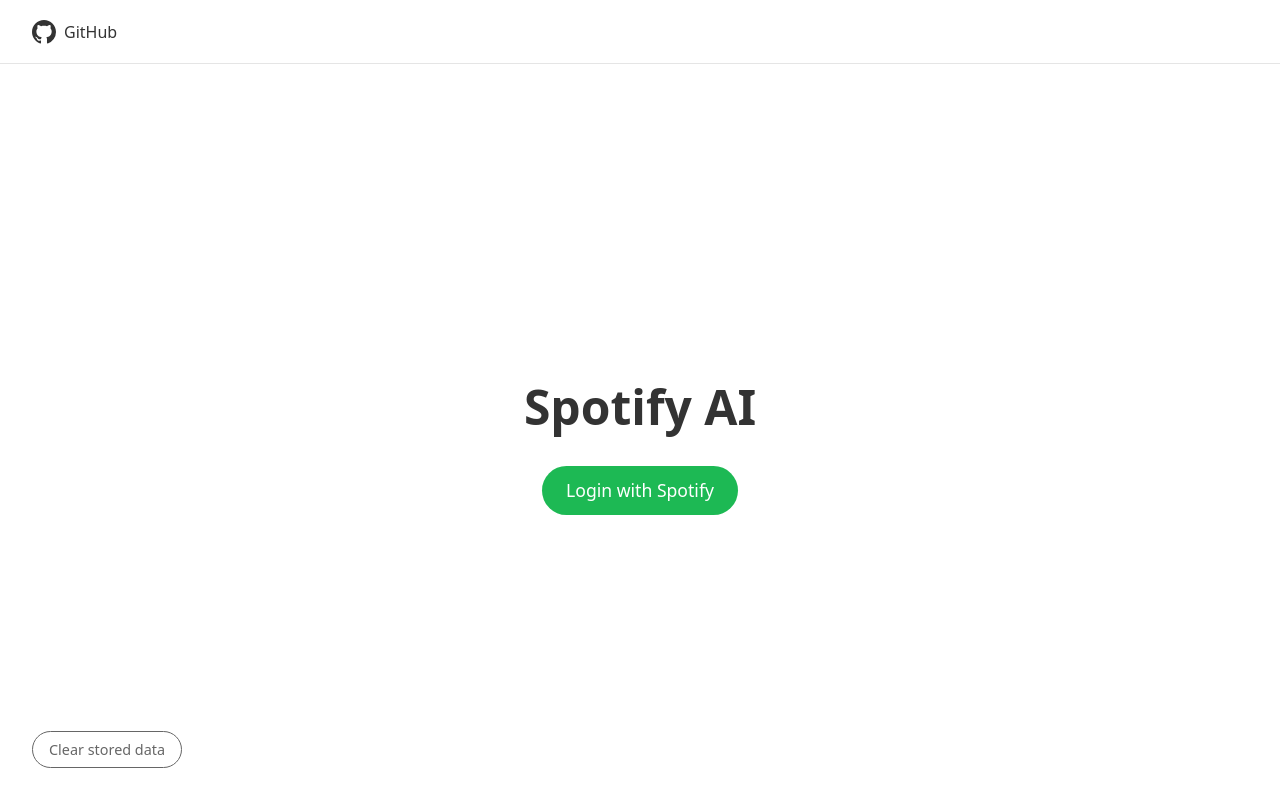
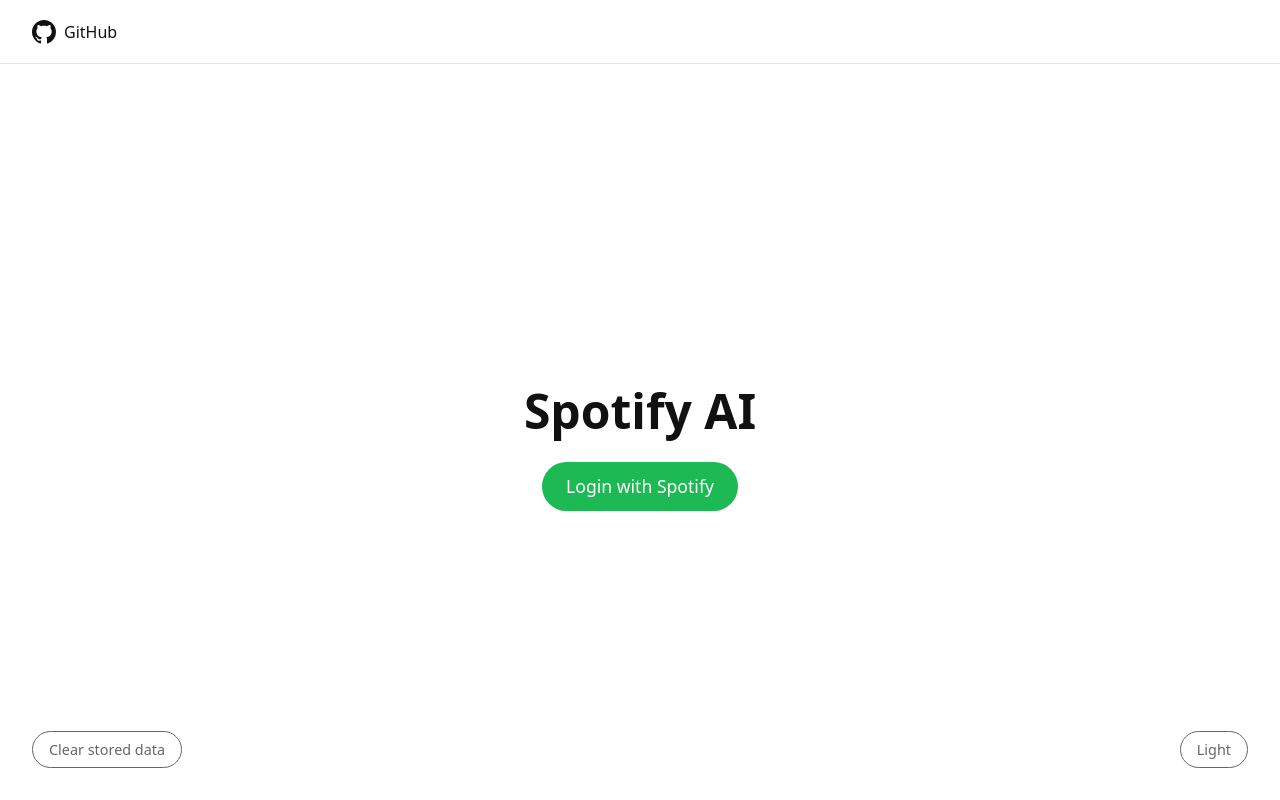
Before and after one commit to beckhamlamm/playlist-gen, a React (Vite) app: page / in a window 1280 px wide. Built offline with nearby package versions, Linux system fonts and the light colour scheme.

Commit message:
added light/dark mode functionality uiux for better user exp

```diff
--- a/src/App.css
+++ b/src/App.css
@@ -12,13 +12,24 @@
   font-family: system-ui, Avenir, Helvetica, Arial, sans-serif;
 }
 
+body {
+  background: #fff;
+  color: #222;
+}
+
+body.dark {
+  background: #161616;
+  color: #f5f5f5;
+}
+
 .container {
   flex: 1;
   display: flex;
   flex-direction: column;
   padding: 2rem;
   position: relative;
-  padding-top: 6rem; /* Add space for fixed header */
+  padding-top: 6rem;
+  color: #222;
 }
 
 .header {
@@ -42,14 +53,14 @@
   display: flex;
   align-items: center;
   gap: 0.5rem;
-  color: #333;
+  color: #111;
   text-decoration: none;
   font-size: 1rem;
   justify-self: start;
 }
 
 .github-link:hover {
-  color: #666;
+  color: #1a0dab;
 }
 
 .welcome-message {
@@ -81,8 +92,8 @@
 
 .title {
   font-size: 3rem;
-  margin-bottom: 2rem;
-  color: #333;
+  margin-bottom: 1.5rem;
+  color: #111;
 }
 
 .login-button {
@@ -103,16 +114,18 @@
 .logout-button {
   padding: 0.5rem 1rem;
   font-size: 0.9rem;
-  background-color: #333;
-  color: white;
-  border: none;
+  background-color: transparent;
+  color: #333;
+  border: 1px solid #333;
   border-radius: 1.5rem;
   cursor: pointer;
-  transition: background-color 0.3s;
+  transition: all 0.3s;
 }
 
 .logout-button:hover {
-  background-color: #555;
+  background-color: #f0f0f0;
+  color: #333;
+  border-color: #333;
 }
 
 .footer {
@@ -239,7 +252,7 @@
   text-align: center;
 }
 
-/* Keep only layout and error message styles */
+/* Wildcard styles */
 .wildcard-outer {
   min-height: 70vh;
   display: flex;
@@ -272,6 +285,7 @@
   transition: border 0.2s, box-shadow 0.2s;
   color: #222;
 }
+
 .wildcard-center-content input[type="text"]:focus {
   border: 2px solid #888;
   background: #fff;
@@ -291,6 +305,7 @@
   transition: border 0.2s, box-shadow 0.2s;
   width: 160px;
 }
+
 .wildcard-center-content select:focus {
   border: 2px solid #888;
   background: #fff;
@@ -309,13 +324,123 @@
   cursor: pointer;
   transition: background 0.2s, box-shadow 0.2s;
 }
+
 .wildcard-center-content button:disabled {
   background: #ccc;
   cursor: not-allowed;
 }
+
 .wildcard-center-content button:hover:not(:disabled) {
   background: #444;
   box-shadow: 0 4px 16px rgba(60,60,60,0.15);
+}
+
+.theme-toggle-btn {
+  position: fixed;
+  bottom: 2rem;
+  right: 2rem;
+  z-index: 2000;
+  background: transparent;
+  color: #666;
+  border: 1px solid #666;
+  border-radius: 1.5rem;
+  padding: 0.5rem 1rem;
+  font-size: 0.9rem;
+  cursor: pointer;
+  transition: all 0.3s;
+  display: inline-flex;
+  align-items: center;
+  justify-content: center;
+}
+
+.theme-toggle-btn:hover {
+  background: #f0f0f0;
+  color: #333;
+  border-color: #333;
+}
+
+/* Dark mode overrides */
+body.dark {
+  .container,
+  .main-content,
+  .header,
+  .footer,
+  input,
+  select,
+  button {
+    color: #f5f5f5;
+  }
+
+  .header {
+    background-color: #161616;
+  }
+
+  .github-link {
+    color: white;
+  }
+
+  .github-link:hover {
+    color: #1a0dab;
+  }
+
+  .welcome-message {
+    color: white;
+  }
+
+  .title {
+    color: white;
+  }
+
+  .logout-button {
+    color: #f5f5f5;
+    border-color: #f5f5f5;
+  }
+
+  .logout-button:hover {
+    background-color: #222;
+    color: #f5f5f5;
+    border-color: #f5f5f5;
+  }
+
+  .clear-data-button {
+    color: #f5f5f5;
+    border-color: #f5f5f5;
+  }
+
+  .clear-data-button:hover {
+    background-color: #222;
+    color: #f5f5f5;
+    border-color: #f5f5f5;
+  }
+
+  .theme-toggle-btn {
+    color: #f5f5f5;
+    border-color: #f5f5f5;
+  }
+
+  .theme-toggle-btn:hover {
+    background: #222;
+    color: #f5f5f5;
+    border-color: #f0f0f0;
+  }
+
+  .wildcard-center-content button {
+    background: white;
+    color: #222;
+  }
+
+  .wildcard-center-content button:hover:not(:disabled) {
+    background: #f0f0f0;
+    box-shadow: 0 4px 16px rgba(60,60,60,0.15);
+  }
+
+  .wildcard-center-content button:disabled {
+    opacity: 0.6;
+  }
+
+  .playlist-table tr:hover {
+    background-color: #222;
+  }
 }
 
 @media (max-width: 900px) {
--- a/src/App.jsx
+++ b/src/App.jsx
@@ -7,6 +7,9 @@
   const [token, setToken] = useState("");
   const [user, setUser] = useState(null);
   const [isLoading, setIsLoading] = useState(true);
+  const [theme, setTheme] = useState(() => {
+    return localStorage.getItem('theme') || 'light';
+  });
 
   // Spotify credentials
   const CLIENT_ID = '872fdc54cb6a4dbe9d1d137ca047718c';
@@ -36,6 +39,11 @@
 
     initializeAuth();
   }, []);
+
+  useEffect(() => {
+    document.body.classList.toggle('dark', theme === 'dark');
+    localStorage.setItem('theme', theme);
+  }, [theme]);
 
   // Exchange Spotify auth code for access token
   const getAccessToken = async (code) => {
@@ -150,6 +158,10 @@
     window.localStorage.removeItem("verifier");
   };
 
+  const toggleTheme = () => {
+    setTheme(prev => (prev === 'light' ? 'dark' : 'light'));
+  };
+
   // Loading Screen
   if (isLoading) {
     return (
@@ -162,6 +174,7 @@
   // Login Screen
   if (!token) {
     return (
+      <>
         <div className="container">
           <div className="header">
             <a
@@ -196,11 +209,20 @@
             </button>
           </div>
         </div>
+        <button
+          className="theme-toggle-btn"
+          onClick={toggleTheme}
+          aria-label={theme === 'dark' ? 'Switch to light mode' : 'Switch to dark mode'}
+        >
+          {theme === 'dark' ? 'Dark' : 'Light'}
+        </button>
+      </>
     );
   }
 
   // Main Screen (after login)
   return (
+    <>
       <div className="container">
         <div className="header">
           <a
@@ -238,6 +260,14 @@
           </button>
         </div>
       </div>
+      <button
+        className="theme-toggle-btn"
+        onClick={toggleTheme}
+        aria-label={theme === 'dark' ? 'Switch to light mode' : 'Switch to dark mode'}
+      >
+        {theme === 'dark' ? 'Dark' : 'Light'}
+      </button>
+    </>
   );
 };
 
--- a/src/components/WildCard.jsx
+++ b/src/components/WildCard.jsx
@@ -108,6 +108,7 @@
     return (
         <div className="wildcard-outer">
             <div className="wildcard-center-content">
+                <h1 className="title">Spotify AI</h1>
                 {error && <p className="error-message">{error}</p>}
                 <div>
                     <input
```
Lines whose indentation alone changed are shown as unchanged.
